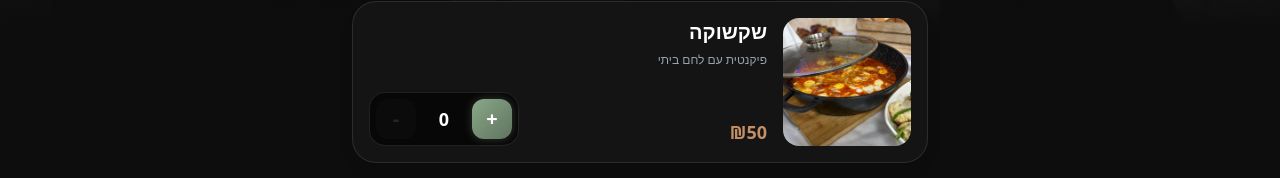
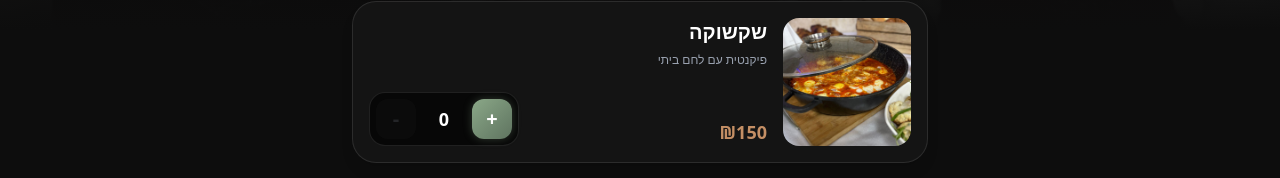
Before and after one commit to oriIsrael856/lahilula, a Next.js app: page / in a window 1280 px wide. Shown: the part 770-948 px from the top of the page. Built offline with nearby package versions, Linux system fonts and the light colour scheme.

Commit message:
Updated Shakshuka price

```diff
--- a/src/app/page.tsx
+++ b/src/app/page.tsx
@@ -30,7 +30,7 @@ const MENU = [
     desc: "גבינות בוטיק, דבש ופירות העונה",
     images: []
   },
-  { id: 21, name: "שקשוקה", price: 50, category: "מנות ראשונות", desc: "פיקנטית עם לחם ביתי", images: ["/bg9.jpeg"] },
+  { id: 21, name: "שקשוקה", price: 150, category: "מנות ראשונות", desc: "פיקנטית עם לחם ביתי", images: ["/bg9.jpeg"] },
   { id: 26, name: "חציל בלאדי על האש", price: 50, category: "מנות ראשונות", desc: "ליבת חציל מעושנת בתיבול שמן זית כתית, מזולפת בטחינה גולמית ורכז רימונים. מוגשת עם פרוסות צ'ילי טרי, צנונית פריכה ועשבי תיבול לרעננות.", images: ["/egplant.jpeg"] },
 
 
```
